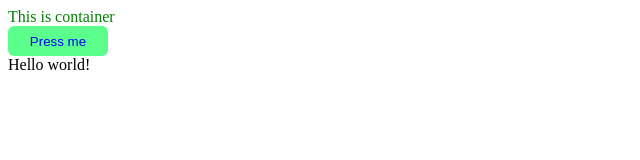
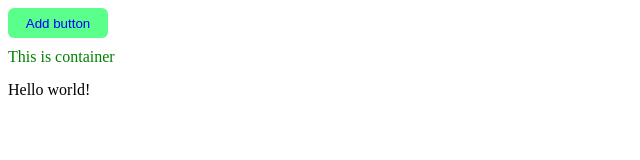
Before and after one commit to Selim96/new-js-module, a website with bundled scripts: page index.html in a window 1280 px wide. Shown: the whole page, without its empty margins (0-640 px from the left). Built offline with nearby package versions, Linux system fonts and the light colour scheme.

Commit message:
buttons listener

```diff
--- a/js/classes.js
+++ b/js/classes.js
@@ -31,17 +31,37 @@ class Audi extends Car {
 
 const myAudi = new Audi({ a: 95, b: 500, c: 66 }, 25000);
 
-console.log(myAudi);
+// ===============================================================
 
 const main = document.querySelector('div[data-root="main"]');
 
 const container = document.createElement("div");
+container.textContent = "This is container";
+container.classList.add("container");
+container.addEventListener('click', onClickBtn);
 
-container.textContent = "This is container";
+const buttonAdd = document.createElement("button");
+buttonAdd.textContent = "Add button";
+buttonAdd.classList.add("pressBtn");
+buttonAdd.addEventListener('click', onClickCreateButtons)
 
-const button1 = document.createElement("button");
-button1.textContent = "Press me";
-button1.classList.add("pressBtn");
+main.append(buttonAdd, container);
 
-main.append(container, button1);
-console.dir(main);
+let countBtn = 1;
+
+function onClickCreateButtons() {
+    const newButton = document.createElement("button");
+    newButton.type = "button";
+    newButton.textContent = `Button${countBtn}`;
+    newButton.classList.add("pressBtn");
+    countBtn += 1;
+    container.append(newButton);
+}
+
+function onClickBtn(e) {
+    if (e.target.nodeName !== "BUTTON") {
+        return;
+    }
+
+    console.log(`Click on ${e.target.textContent}`)
+}
--- a/style.css
+++ b/style.css
@@ -21,9 +21,17 @@
   border-radius: 6px;
   border: none;
   background-color: rgba(0, 255, 76, 0.644);
+  margin-bottom: 10px;
+  margin-right: 10px;
 }
 
 .pressBtn:hover {
   color: rgba(0, 255, 76, 0.644);
   background-color: rgba(0, 0, 255, 0.644);
 }
+
+.container {
+  display: flex;
+  flex-direction: column;
+  margin-bottom: 15px;
+}
```
